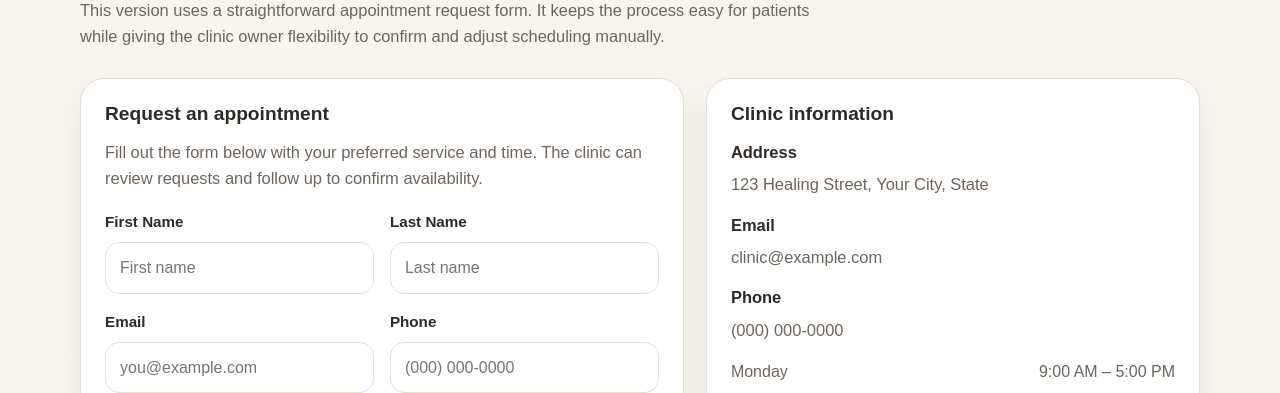
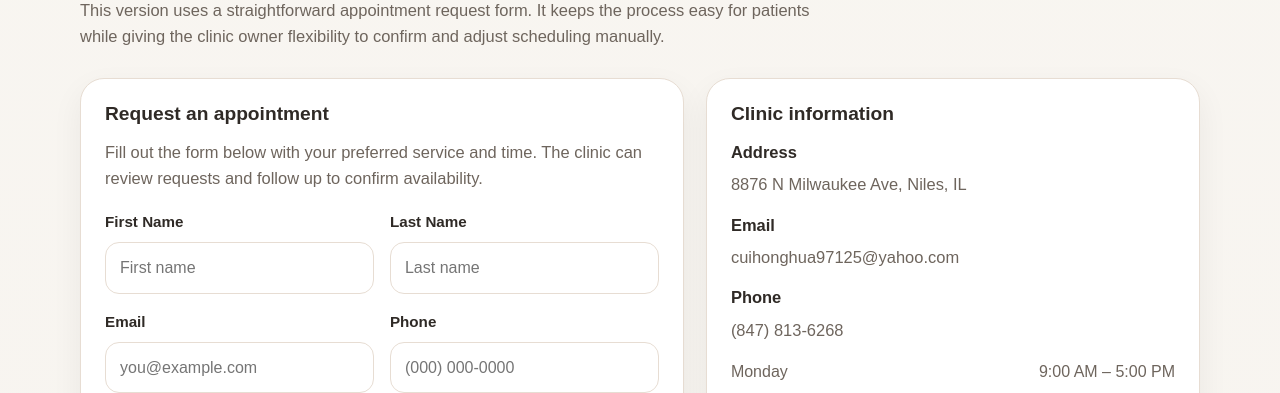
Before and after one commit to flowingcity777/Chinese-Yan-Bian-Herbs, a plain HTML site: page index.html in a window 1280 px wide. Shown: the part 3840-4233 px from the top of the page. Drawn offline with Linux system fonts and the light colour scheme.

Commit message:
Update index.html

```diff
--- a/index.html
+++ b/index.html
@@ -640,7 +640,7 @@
 
               <div class="hero-actions">
                 <button type="submit" class="btn btn-primary">Submit Request</button>
-                <a class="btn btn-secondary" href="mailto:clinic@example.com">Email Instead</a>
+                <a class="btn btn-secondary" href="mailto:cuihonghua97125@yahoo.com">Email Instead</a>
               </div>
 
               <p class="form-note">
@@ -651,9 +651,9 @@
 
           <div class="contact-card">
             <h3>Clinic information</h3>
-            <p><strong>Address</strong>123 Healing Street, Your City, State</p>
-            <p style="margin-top: 14px;"><strong>Email</strong>clinic@example.com</p>
-            <p style="margin-top: 14px;"><strong>Phone</strong>(000) 000-0000</p>
+            <p><strong>Address</strong>8876 N Milwaukee Ave, Niles, IL</p>
+            <p style="margin-top: 14px;"><strong>Email</strong>cuihonghua97125@yahoo.com</p>
+            <p style="margin-top: 14px;"><strong>Phone</strong>(847) 813-6268</p>
 
             <div class="hours">
               <div class="hours-row"><span>Monday</span><span>9:00 AM – 5:00 PM</span></div>
```
